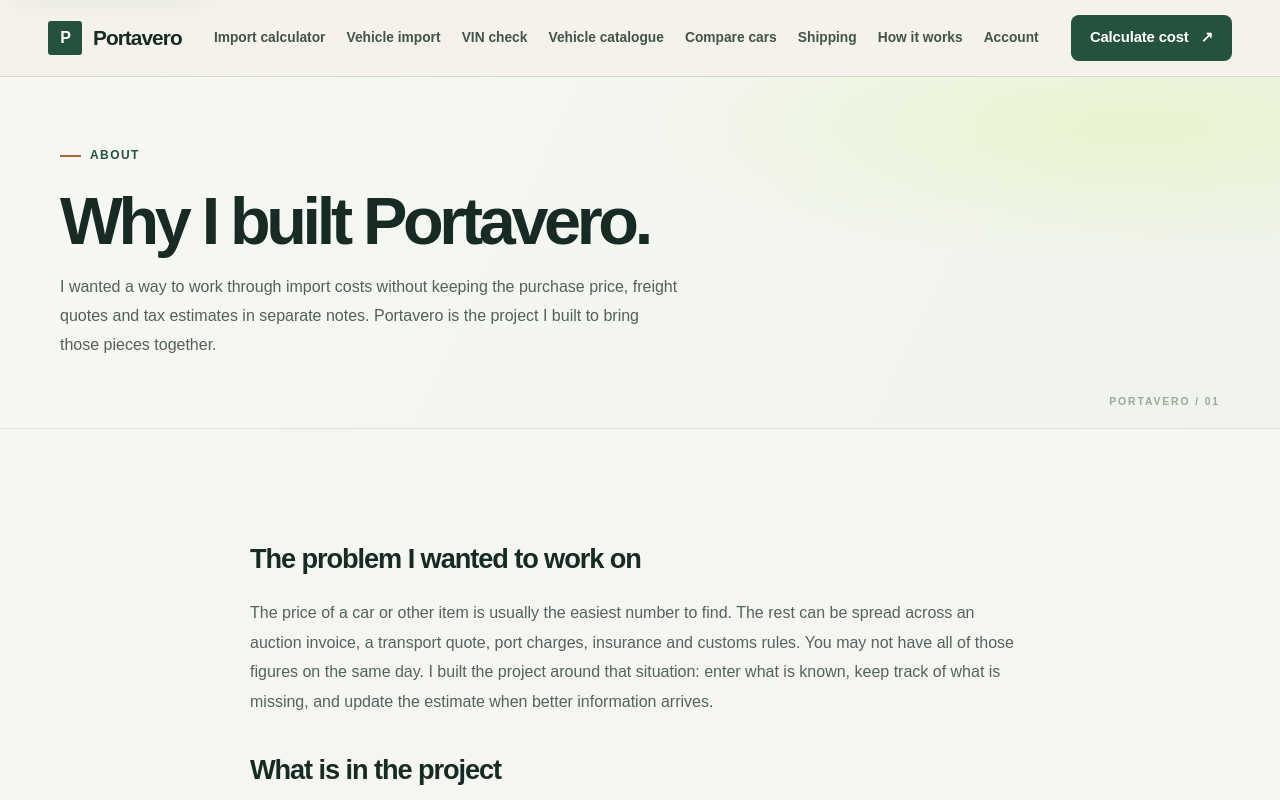
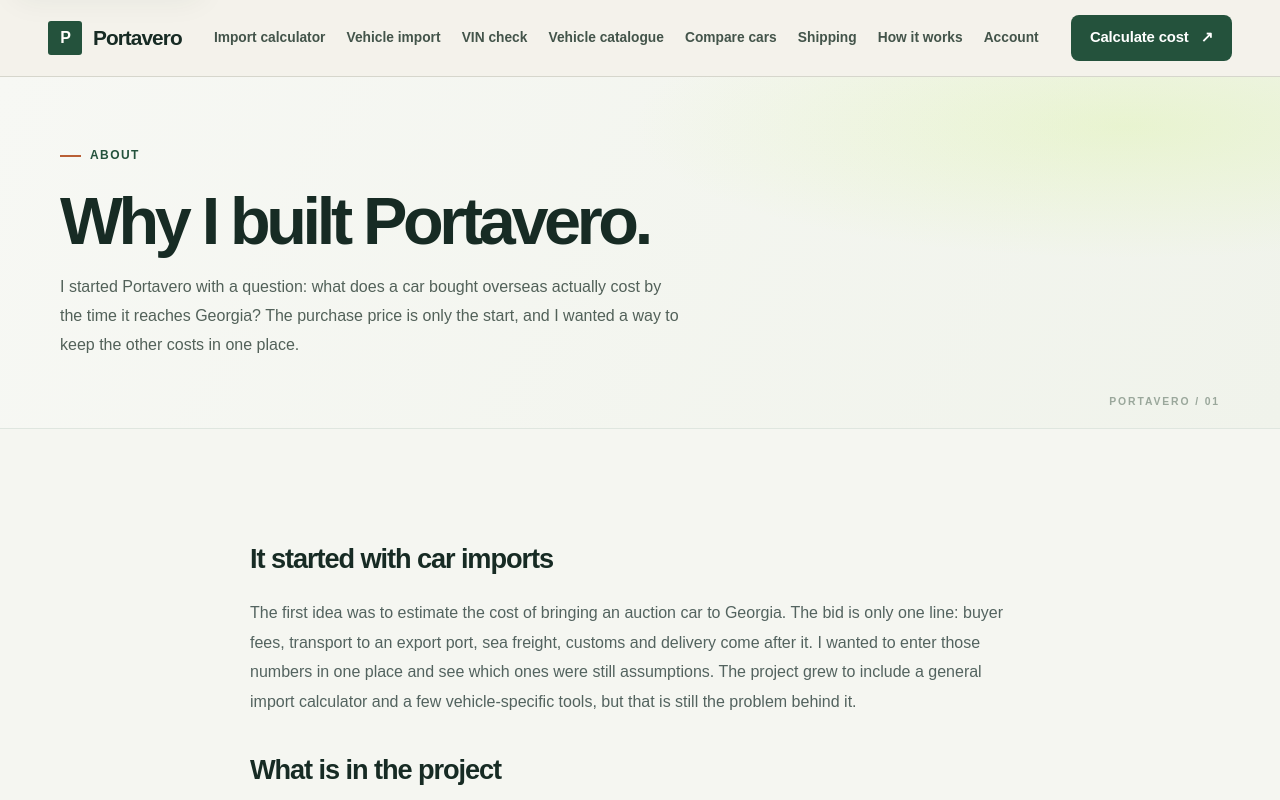
Before and after one commit to GIORGIO2032Q4E/portavero, a Next.js app: page /about in a window 1280 px wide. Shown: the top 800 px of the page. Built offline with nearby package versions, Linux system fonts and the light colour scheme; no server answers.

Commit message:
Add project origin to About page

```diff
--- a/src/app/about/page.tsx
+++ b/src/app/about/page.tsx
@@ -12,13 +12,13 @@ export default function AboutPage() {
         <div className="container">
           <span className="eyebrow">About</span>
           <h1>Why I built Portavero.</h1>
-          <p>I wanted a way to work through import costs without keeping the purchase price, freight quotes and tax estimates in separate notes. Portavero is the project I built to bring those pieces together.</p>
+          <p>I started Portavero with a question: what does a car bought overseas actually cost by the time it reaches Georgia? The purchase price is only the start, and I wanted a way to keep the other costs in one place.</p>
         </div>
       </section>
       <section className="section">
         <div className="container content-narrow prose">
-          <h2>The problem I wanted to work on</h2>
-          <p>The price of a car or other item is usually the easiest number to find. The rest can be spread across an auction invoice, a transport quote, port charges, insurance and customs rules. You may not have all of those figures on the same day. I built the project around that situation: enter what is known, keep track of what is missing, and update the estimate when better information arrives.</p>
+          <h2>It started with car imports</h2>
+          <p>The first idea was to estimate the cost of bringing an auction car to Georgia. The bid is only one line: buyer fees, transport to an export port, sea freight, customs and delivery come after it. I wanted to enter those numbers in one place and see which ones were still assumptions. The project grew to include a general import calculator and a few vehicle-specific tools, but that is still the problem behind it.</p>
 
           <h2>What is in the project</h2>
           <ul>
```
